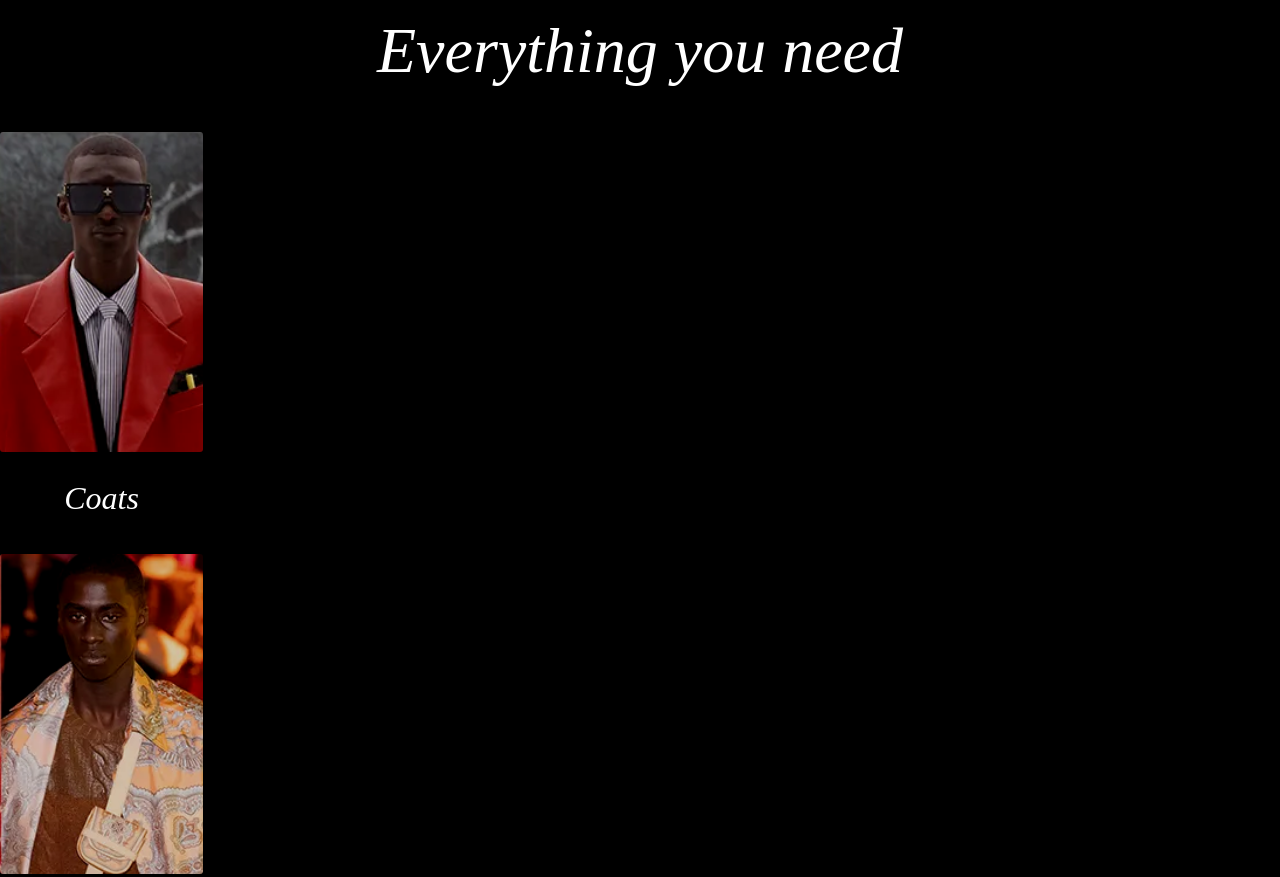
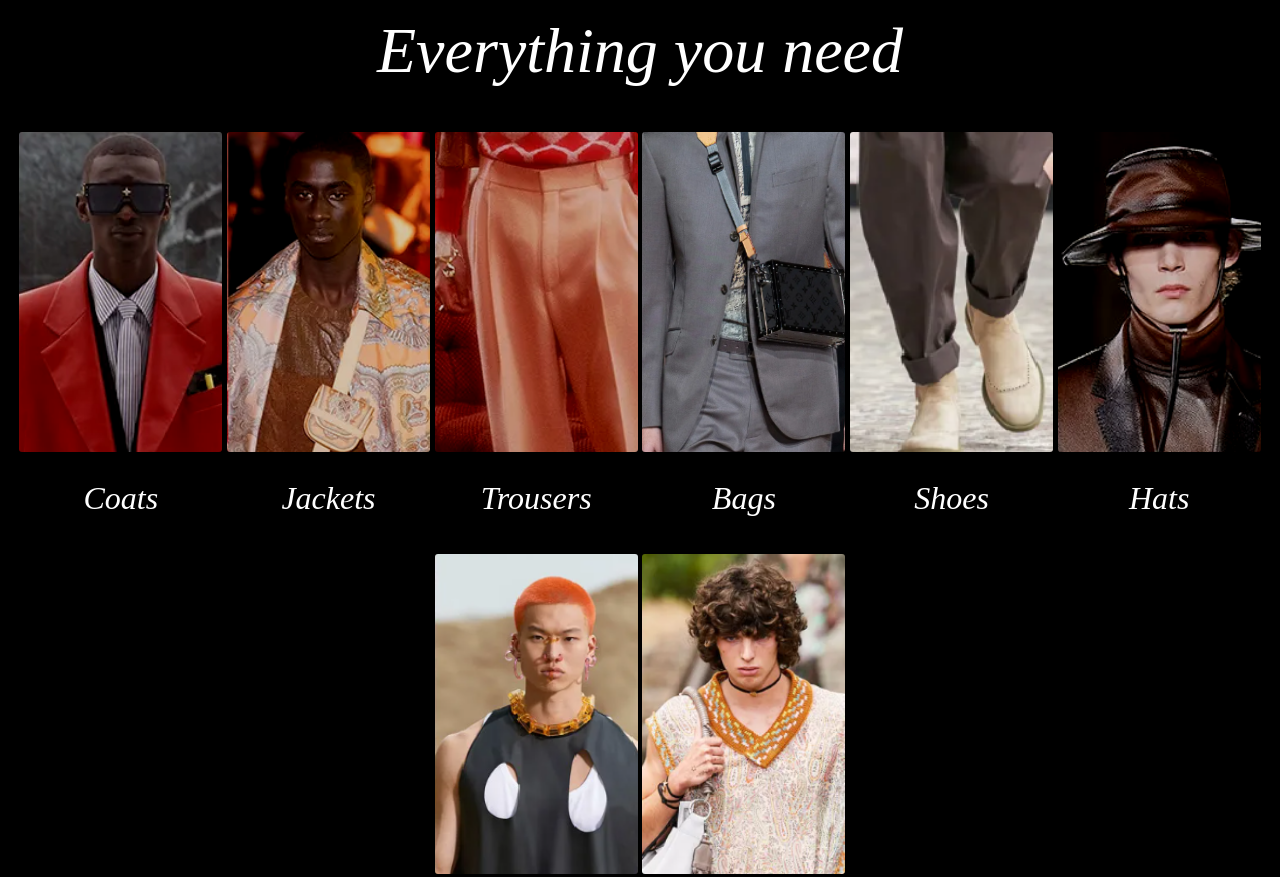
Before and after one commit to Parqles/Sklep, a plain HTML site: page index2.html in a window 1280 px wide. Shown: the part 713-1590 px from the top of the page. Drawn offline with nearby package versions, Linux system fonts and the light colour scheme.

Commit message:
Update styles.css

```diff
--- a/css/styles.css
+++ b/css/styles.css
@@ -33,7 +33,9 @@ background-color: black;
     padding-bottom: 7rem;
 }
 
-
+.pictures{
+    display:inline-block;
+}
 
 #slogan {
 
@@ -117,15 +119,16 @@ background-color: black;
     text-decoration: none;
     color: white;
 }
+
 #button8 {
-    background-image: url(watch.png);
+    background-image: url(accesories.png);
     text-decoration: none;
     color: white;
 }
-#button9 {
-    background-image: url(accesories.png);
-    text-decoration: none;
-    color: white;
+
+#categorie-buttons{
+    position: center;
+    text-align:center;
 }
 
 #item-div {
@@ -327,3 +330,7 @@ display:inline-block;
 .socials-parent{
   padding-bottom: 1rem;
 }
+
+#slogan-text2{
+    font-size:8rem;
+}
```
